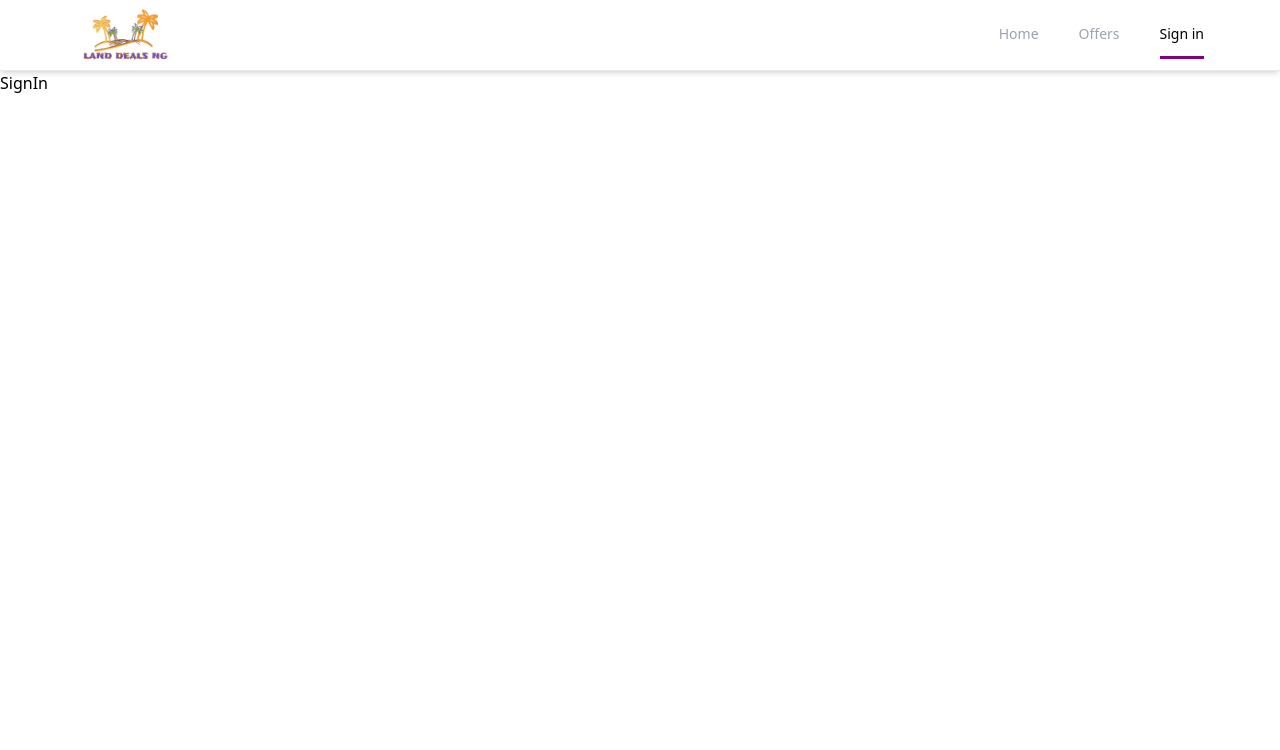
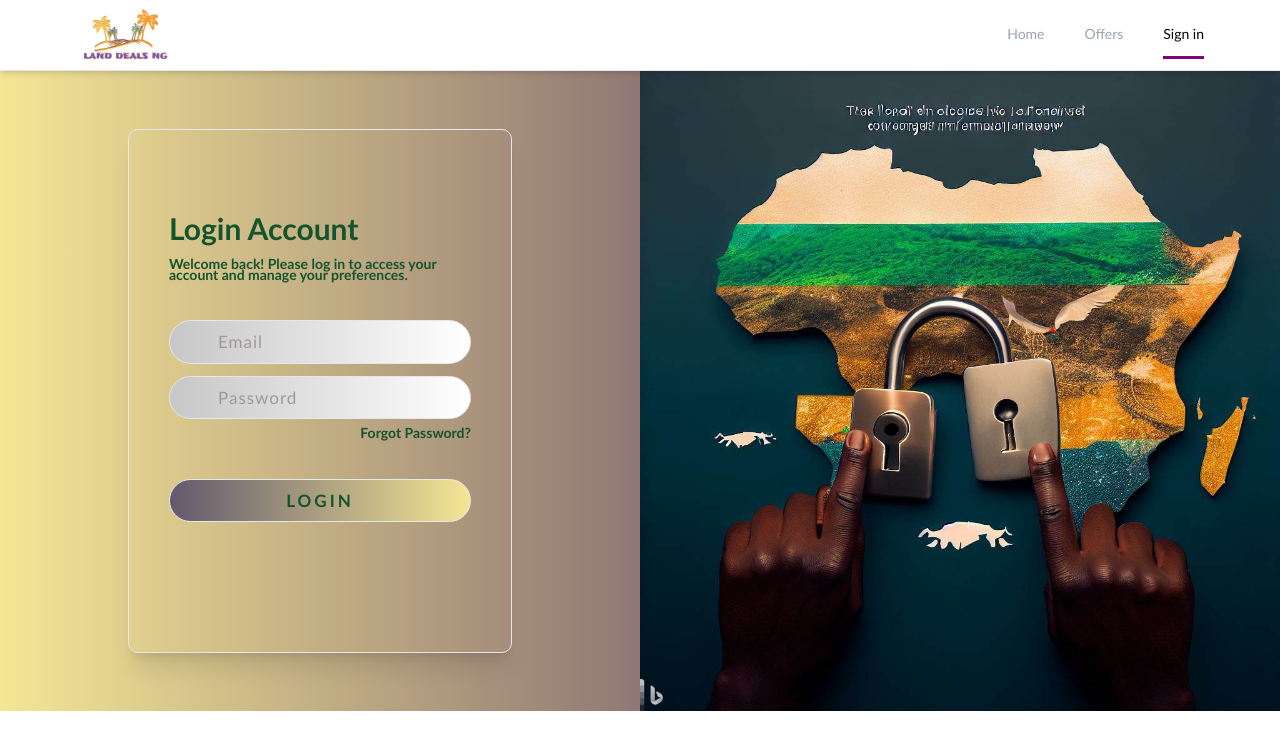
Before and after one commit to yakubu-josiah/Estate-Agent, a React (Create React App) app: page /auth/sign-in in a window 1280 px wide. Shown: the top 750 px of the page. Built offline with nearby package versions, Linux system fonts and the light colour scheme.

Commit message:
login page added for large screen

```diff
--- a/public/index.html
+++ b/public/index.html
@@ -24,7 +24,7 @@
       work correctly both with client-side routing and a non-root public URL.
       Learn how to configure a non-root public URL by running `npm run build`.
     -->
-    <title>Land Deal NG</title>
+    <title>NG - Land Deals</title>
   </head>
   <body>
     <noscript>You need to enable JavaScript to run this app.</noscript>
--- a/src/components/Header.jsx
+++ b/src/components/Header.jsx
@@ -14,7 +14,7 @@ export default function Header() {
 
 
     return (
-    <div className='bg-white border-b shadow-md sticky top-0 z-50'>
+    <div className='bg-transparent border-b shadow-md sticky top-0 z-50'>
         <header className='flex justify-between items-center px-3 max-w-6xl mx-auto'>
             <div className="header">
                 <img src={process.env.PUBLIC_URL + '/images/logo.png'} alt="Our Logo" className='cursor-pointer py-2'
--- a/src/index.css
+++ b/src/index.css
@@ -2,6 +2,10 @@
 @tailwind components;
 @tailwind utilities;
 
+* {
+    margin: 0;
+    font-family: 'Trebuchet MS', 'Lucida Sans Unicode', 'Lucida Grande', 'Lucida Sans', Arial, sans-serif;
+}
 
 /* HEADER SECTION STYLES */
 .header img {
@@ -17,3 +21,35 @@ header ul li:hover {
     cursor: pointer;
     transition: ease-in-out 0.3s;
 }
+
+/* AUTHENTICATION PAGES STYLES */
+.auth {
+    background: linear-gradient(to right, #f5e694, #2c0855);
+}
+.auth p {
+    /* font-size: small; */
+    line-height: 0.8em;
+}
+.auth div .form {
+    border-radius: 10px;
+}
+.auth div .form input{
+    font-size: 17px;
+    font-weight: 500;
+    background: linear-gradient(to right, #c7c7c7, #ffffff);
+}
+.auth div .form input::placeholder {
+    letter-spacing: 1px;
+    text-align: start;
+    color: #a09898;
+    font-size: 17px;
+}
+.auth div .form button {
+    text-transform: uppercase;
+    font-size: 17px;
+    /* font-weight: 700; */
+    margin-bottom: 90px;
+    letter-spacing: 3px;
+    /* color: #fff; */
+    background: linear-gradient(to right, #62596d,#f5e694);
+}
--- a/src/pages/auth/SignIn.jsx
+++ b/src/pages/auth/SignIn.jsx
@@ -1,7 +1,30 @@
-import React from 'react'
+import React from "react";
+import { useNavigate } from "react-router-dom";
 
 export default function SignIn() {
+  const nav = useNavigate();
+
   return (
-    <div>SignIn</div>
-  )
+  <div className="flex auth flex-wrap">
+    <div className="flex-1 m-auto">
+      <div className="form w-3/5 m-auto p-10 text-green-900 font-semibold border shadow-xl">
+        <h1 className="text-3xl pb-3 mt-10">Login Account</h1>
+        <p className="text-sm ">Welcome back! Please log in to access your account and manage your preferences.</p>
+        <form action="" className="">
+          <input type="email" className="border p-2 pl-12 w-full mt-10 rounded-full" placeholder="Email"/>
+          <input type="password" className="border p-2 pl-12 w-full mt-3 rounded-full" placeholder="Password"/>
+          <div className="text-end mt-2">
+            <p onClick={() => {nav('/auth/forgot-password')}} className="text-sm cursor-pointer">Forgot Password?</p>
+            {/* <a onClick={() => {nav('/auth/forgot-password')}} className="text-sm">Forgot Password?</a> */}
+          </div>
+          <button className="border p-2 w-full mt-10 mb-5 rounded-full">Login</button>
+        </form>
+      </div>
+    </div>
+
+    <div className="flex-1">
+      <img src={process.env.PUBLIC_URL + '/images/login.jpeg'} alt="" className="w-full h-full"/>
+    </div>
+  </div>
+  );
 }
```
Also changed, not shown: public/images/login.jpeg (added).
